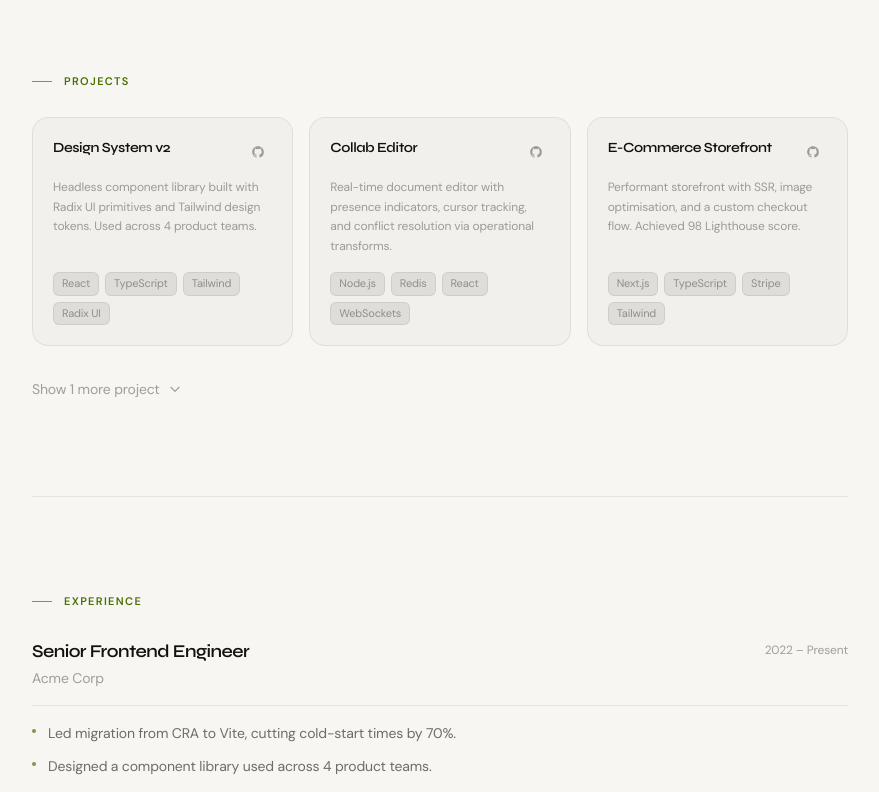
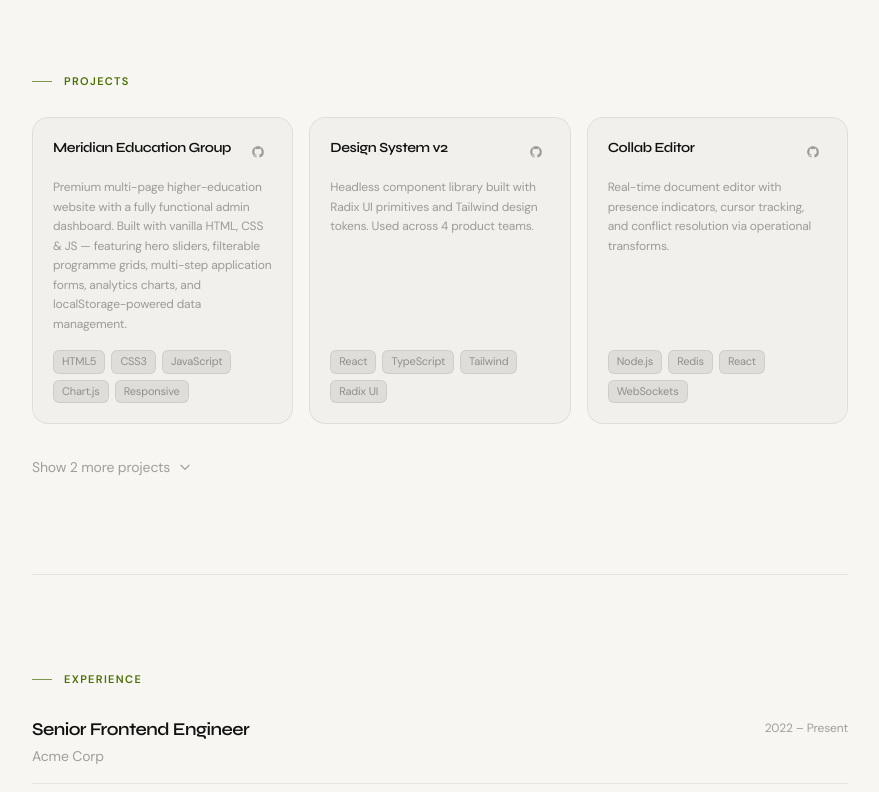
Before and after one commit to babatundeoduyoye53-glitch/portfolio, a React (Vite) app: page / in a window 1280 px wide. Shown: the part 1760-2552 px from the top of the page, without its empty margins (200-1079 px from the left). Built offline with nearby package versions, Linux system fonts and the light colour scheme.

Commit message:
Add Meridian Education Group to projects

```diff
--- a/src/data/content.js
+++ b/src/data/content.js
@@ -102,6 +102,14 @@ export const skills = {
 
 export const projects = [
   {
+    name: 'Meridian Education Group',
+    description: 'Premium multi-page higher-education website with a fully functional admin dashboard. Built with vanilla HTML, CSS & JS — featuring hero sliders, filterable programme grids, multi-step application forms, analytics charts, and localStorage-powered data management.',
+    tags: ['HTML5', 'CSS3', 'JavaScript', 'Chart.js', 'Responsive'],
+    liveUrl: null,
+    githubUrl: 'https://github.com/babatunde-oduyoye',
+    featured: true,
+  },
+  {
     name: 'Design System v2',
     description: 'Headless component library built with Radix UI primitives and Tailwind design tokens. Used across 4 product teams.',
     tags: ['React', 'TypeScript', 'Tailwind', 'Radix UI'],
@@ -123,7 +131,7 @@ export const projects = [
     tags: ['Next.js', 'TypeScript', 'Stripe', 'Tailwind'],
     liveUrl: null,
     githubUrl: 'https://github.com/babatunde-oduyoye',
-    featured: true,
+    featured: false,
   },
   {
     name: 'Dev CLI Toolkit',
```
